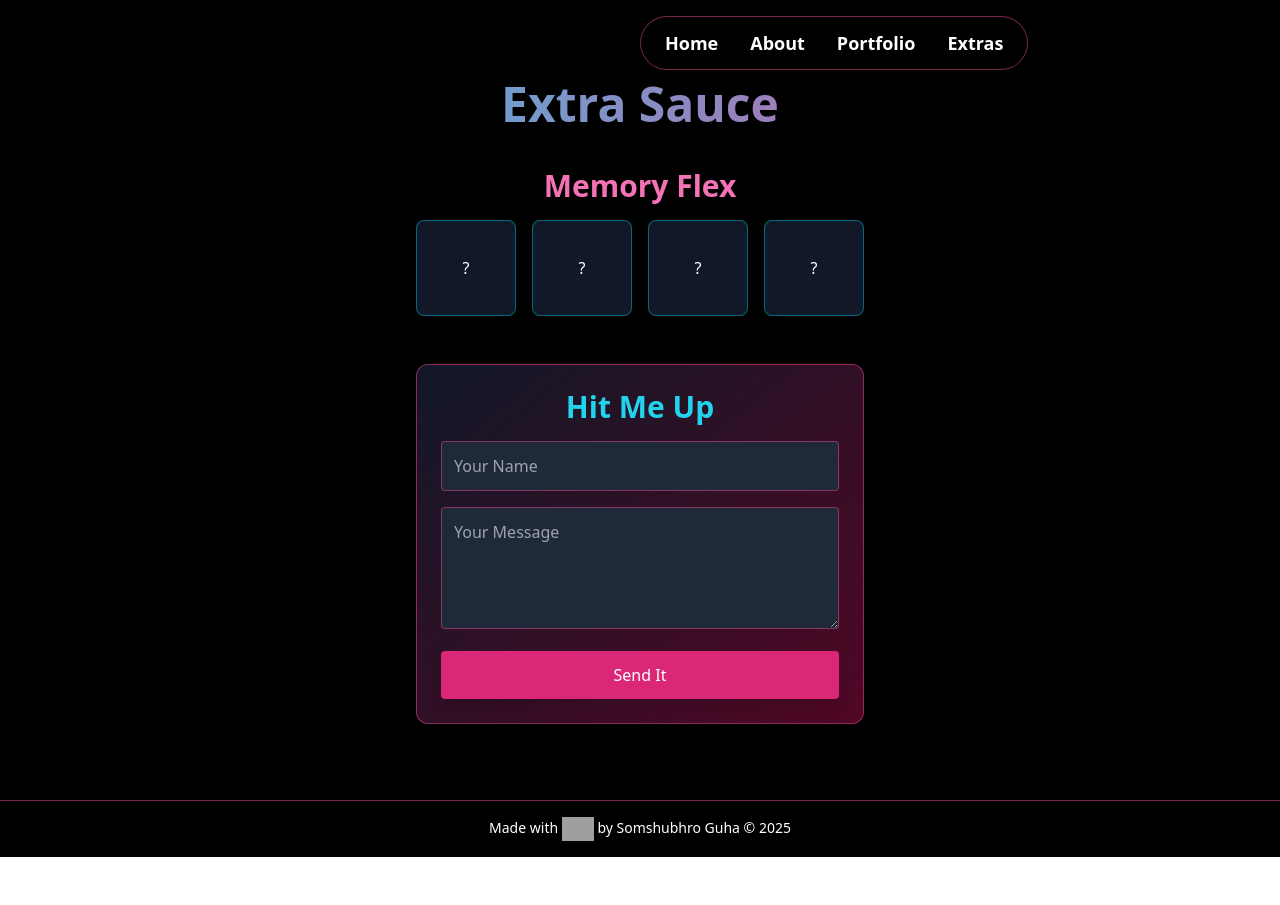
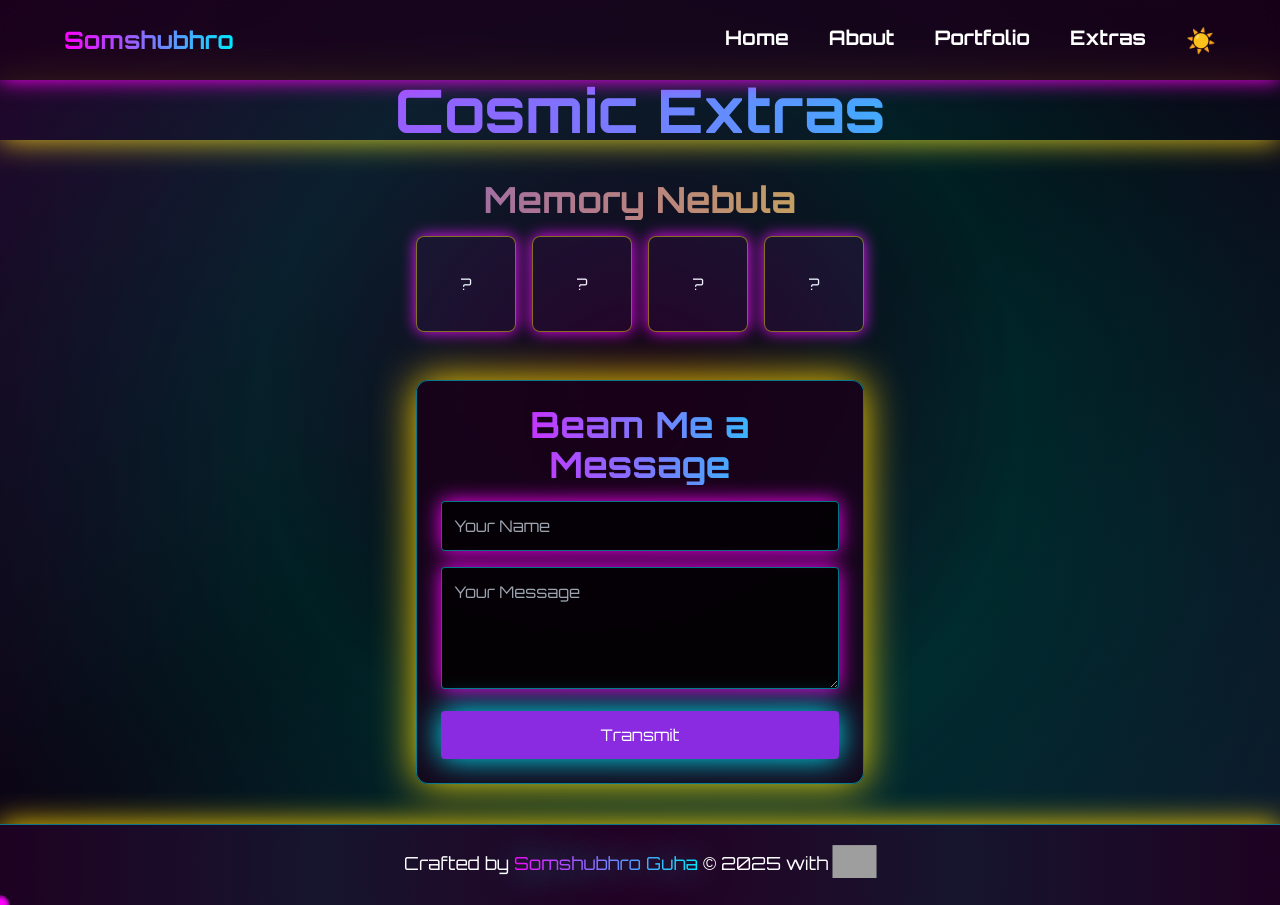
Before and after one commit to Somshubhro07/Portfolio, a React (Vite) app: page /extras in a window 1280 px wide. Before the commit the page ends 857 px from the top, so only its background shows below. Built offline with nearby package versions, Linux system fonts and the light colour scheme; grey boxes are pictures that could not be loaded.

Commit message:
Add custom cursor, light mode toggle, and enhance UI with new components and styles

```diff
--- a/package.json
+++ b/package.json
@@ -15,6 +15,8 @@
     "framer-motion": "^12.5.0",
     "react": "^19.0.0",
     "react-dom": "^19.0.0",
+    "react-lazyload": "^3.2.1",
+    "react-parallax": "^3.5.1",
     "react-router-dom": "^7.3.0",
     "react-slick": "^0.30.3",
     "react-tilt": "^1.0.2",
--- a/src/components/Footer.jsx
+++ b/src/components/Footer.jsx
@@ -5,16 +5,26 @@ const Footer = () => {
     <motion.footer
       initial={{ opacity: 0 }}
       animate={{ opacity: 1 }}
-      className="bg-black text-white py-4 text-center border-t border-pink-500/50"
+      className="bg-[#1a001a] text-white py-6 text-center border-t border-[#00eaff]/50 shadow-[0_0_30px_#ffd700] relative overflow-hidden"
     >
-      <p className="text-sm">
-        Made with{' '}
-        <img
-          src="https://skillicons.dev/icons?i=mongodb,express,react,nodejs"
-          alt="MERN Stack"
-          className="inline h-6"
-        />{' '}
-        by Somshubhro Guha © 2025
+      <div className="absolute inset-0 bg-[radial-gradient(circle,#ff00ff10,#00eaff20,#8a2be210)] animate-pulse" />
+      <p className="text-sm md:text-lg relative z-10">
+        Crafted by{' '}
+        <motion.span
+          className="inline-block bg-clip-text text-transparent bg-gradient-to-r from-[#ff00ff] to-[#00eaff]"
+          animate={{ textShadow: ['0 0 20px #ff00ff', '0 0 40px #00eaff'] }}
+          transition={{ duration: 2, repeat: Infinity }}
+        >
+          Somshubhro Guha
+        </motion.span>{' '}
+        © 2025 with{' '}
+        <motion.span
+          animate={{ y: [0, -10, 0], scale: [1, 1.1, 1] }}
+          transition={{ duration: 2, repeat: Infinity }}
+          className="inline-block"
+        >
+          <img src="https://skillicons.dev/icons?i=mongodb,express,react,nodejs" alt="MERN" className="inline h-6 md:h-8" loading="lazy" />
+        </motion.span>
       </p>
     </motion.footer>
   );
--- a/src/components/Navbar.jsx
+++ b/src/components/Navbar.jsx
@@ -1,27 +1,62 @@
+import { useState } from 'react';
 import { NavLink } from 'react-router-dom';
 import { motion } from 'framer-motion';
 
 const Navbar = () => {
+  const [isOpen, setIsOpen] = useState(false);
+  const [darkMode, setDarkMode] = useState(true);
+
+  const toggleDarkMode = () => {
+    setDarkMode(!darkMode);
+    document.documentElement.classList.toggle('light-mode');
+  };
+
   return (
     <motion.nav
       initial={{ y: -100 }}
       animate={{ y: 0 }}
-      className="fixed top-4 left-1/2 transform -translate-x-1/2 bg-black/80 backdrop-blur-md text-white px-6 py-3 rounded-full z-10 shadow-lg border border-pink-500/50"
+      className="fixed top-0 w-full bg-[#1a001a]/80 backdrop-blur-md text-white p-4 z-50 shadow-[0_0_20px_#ff00ff]"
     >
-      <ul className="flex space-x-8">
-        <li>
-          <NavLink to="/" className="text-lg hover:text-pink-400 transition font-semibold">Home</NavLink>
-        </li>
-        <li>
-          <NavLink to="/about" className="text-lg hover:text-pink-400 transition font-semibold">About</NavLink>
-        </li>
-        <li>
-          <NavLink to="/portfolio" className="text-lg hover:text-pink-400 transition font-semibold">Portfolio</NavLink>
-        </li>
-        <li>
-          <NavLink to="/extras" className="text-lg hover:text-pink-400 transition font-semibold">Extras</NavLink>
-        </li>
-      </ul>
+      <div className="max-w-6xl mx-auto flex justify-between items-center">
+        <motion.div
+          whileHover={{ scale: 1.2, boxShadow: '0 0 40px #ffd700' }}
+          className="text-2xl font-bold bg-clip-text text-transparent bg-gradient-to-r from-[#ff00ff] to-[#00eaff]"
+        >
+          Somshubhro
+        </motion.div>
+        <button className="md:hidden" onClick={() => setIsOpen(!isOpen)}>
+          <svg className="w-8 h-8" fill="none" stroke="currentColor" viewBox="0 0 24 24">
+            <path strokeLinecap="round" strokeLinejoin="round" strokeWidth="2" d={isOpen ? 'M6 18L18 6M6 6l12 12' : 'M4 6h16M4 12h16M4 18h16'} />
+          </svg>
+        </button>
+        <ul className={`md:flex md:space-x-10 ${isOpen ? 'block' : 'hidden'} absolute md:static top-16 left-0 w-full md:w-auto bg-[#1a001a]/90 md:bg-transparent p-6 md:p-0`}>
+          {['/', '/about', '/portfolio', '/extras'].map((path, i) => (
+            <li key={i}>
+              <NavLink
+                to={path}
+                className="block py-2 text-xl font-semibold hover:text-[#ffd700] transition relative group"
+                onClick={() => setIsOpen(false)}
+              >
+                {path === '/' ? 'Home' : path.slice(1).charAt(0).toUpperCase() + path.slice(2)}
+                <motion.span
+                  className="absolute left-0 bottom-0 w-0 h-1 bg-[#00eaff] group-hover:w-full transition-all duration-300"
+                  initial={{ width: 0 }}
+                  whileHover={{ width: '100%', background: '#ff00ff' }}
+                />
+              </NavLink>
+            </li>
+          ))}
+          <li>
+            <motion.button
+              whileHover={{ scale: 1.3, boxShadow: '0 0 30px #00eaff' }}
+              onClick={toggleDarkMode}
+              className="py-2 text-2xl"
+            >
+              {darkMode ? '☀️' : '🌙'}
+            </motion.button>
+          </li>
+        </ul>
+      </div>
     </motion.nav>
   );
 };
--- a/src/index.css
+++ b/src/index.css
@@ -1,3 +1,29 @@
+@import url('https://fonts.googleapis.com/css2?family=Orbitron:wght@400;700&display=swap');
 @tailwind base;
 @tailwind components;
 @tailwind utilities;
+
+
+.light-mode {
+  --bg-color: #f5f5f5;
+  --text-color: #111;
+}
+body {
+  background: var(--bg-color, #000);
+  color: var(--text-color, #fff);
+  font-family: 'Orbitron', sans-serif;
+}
+.custom-cursor {
+  position: fixed;
+  width: 20px;
+  height: 20px;
+  background: radial-gradient(circle, #ff00ff 20%, transparent 80%);
+  border-radius: 50%;
+  transform: translate(-50%, -50%);
+  pointer-events: none;
+  z-index: 9999;
+  transition: transform 0.1s ease;
+}
+button:hover ~ .custom-cursor, a:hover ~ .custom-cursor {
+  transform: translate(-50%, -50%) scale(1.5);
+}
--- a/src/pages/About.jsx
+++ b/src/pages/About.jsx
@@ -1,52 +1,57 @@
 import { motion } from 'framer-motion';
-import { Tilt } from 'react-tilt'; // Fixed import
+import { Tilt } from 'react-tilt';
 
 const About = () => {
   const skills = ['JavaScript', 'React', 'Tailwind CSS', 'Algorithms', 'Git'];
 
   return (
-    <section className="min-h-screen pt-20 pb-10 bg-black text-white flex items-center justify-center">
-      <Tilt className="Tilt" options={{ max: 25, scale: 1.05 }}>
+    <section className="min-h-screen pt-20 pb-10 bg-gradient-to-br from-[#1a001a] via-[#000000] to-[#001a1a] text-white flex items-center justify-center relative overflow-hidden">
+      <div className="absolute inset-0 bg-[radial-gradient(circle,#ff00ff10,#00eaff20,#8a2be220)] animate-pulse" />
+      <Tilt options={{ max: 25, scale: 1.05 }}>
         <motion.div
           initial={{ opacity: 0, y: 50 }}
           animate={{ opacity: 1, y: 0 }}
-          transition={{ duration: 1 }}
-          className="bg-gradient-to-br from-gray-900 to-pink-950 p-8 rounded-xl shadow-2xl max-w-lg border border-pink-500/50"
+          transition={{ duration: 1.5 }}
+          className="bg-[#1a001a]/80 backdrop-blur-md p-6 md:p-8 rounded-xl shadow-[0_0_40px_#ffd700] max-w-md border border-[#00eaff]/50"
         >
-          <h2 className="text-4xl font-extrabold text-center mb-6 bg-clip-text text-transparent bg-gradient-to-r from-cyan-400 to-pink-500">
-            The Code King
+          <h2 className="text-3xl md:text-5xl font-extrabold text-center mb-6 bg-clip-text text-transparent bg-gradient-to-r from-[#ff00ff] to-[#00eaff]">
+            The Code Overlord
           </h2>
-          <p className="text-lg mb-6">
-            I’m Somshubhro Guha, a BCA student at The Heritage Academy. I code hard, solve problems on LeetCode, and flex projects on GitHub. Hit me up!
+          <p className="text-base md:text-xl mb-6 text-gray-300">
+            I’m Somshubhro Guha, a BCA student at The Heritage Academy. I code like a beast, shred LeetCode, and build galactic empires. Contact me!
           </p>
           <div className="flex flex-wrap justify-center gap-3 mb-6">
             {skills.map((skill, index) => (
               <motion.span
                 key={skill}
-                initial={{ opacity: 0 }}
-                animate={{ opacity: 1 }}
-                transition={{ delay: index * 0.1 }}
-                className="px-4 py-2 bg-pink-900 rounded-full text-sm hover:bg-pink-700 transition"
+                initial={{ opacity: 0, y: 20 }}
+                animate={{ opacity: 1, y: 0 }}
+                transition={{ delay: index * 0.2 }}
+                className="px-3 py-1 md:px-4 md:py-2 bg-[#8a2be2]/70 rounded-full text-sm hover:bg-[#ffd700]/70 transition shadow-[0_0_15px_#ff00ff]"
               >
                 {skill}
               </motion.span>
             ))}
           </div>
-          <div className="flex justify-center gap-6 mb-4">
-            <a href="https://github.com/Somshubhro07" target="_blank">
-              <img src="https://simpleicons.org/icons/github.svg" alt="GitHub" className="w-8 h-8 hover:brightness-150 transition" />
-            </a>
-            <a href="https://www.linkedin.com/in/somshubhro-guha-46b892272" target="_blank">
-              <img src="https://simpleicons.org/icons/linkedin.svg" alt="LinkedIn" className="w-8 h-8 hover:brightness-150 transition" />
-            </a>
-            <a href="https://leetcode.com/u/Somshubhro_7" target="_blank">
-              <img src="https://simpleicons.org/icons/leetcode.svg" alt="LeetCode" className="w-8 h-8 hover:brightness-150 transition" />
-            </a>
-            <a href="mailto:guha.somshubhro07@gmail.com">
-              <img src="https://simpleicons.org/icons/gmail.svg" alt="Gmail" className="w-8 h-8 hover:brightness-150 transition" />
-            </a>
+          <div className="flex justify-center gap-4 md:gap-6 relative">
+            {[
+              { url: 'https://github.com/Somshubhro07', icon: 'https://simpleicons.org/icons/github.svg' },
+              { url: 'https://www.linkedin.com/in/somshubhro-guha-46b892272', icon: 'https://simpleicons.org/icons/linkedin.svg' },
+              { url: 'https://leetcode.com/u/Somshubhro_7', icon: 'https://simpleicons.org/icons/leetcode.svg' },
+              { url: 'mailto:guha.somshubhro07@gmail.com', icon: 'https://simpleicons.org/icons/gmail.svg' },
+            ].map((link, i) => (
+              <motion.a
+                key={i}
+                href={link.url}
+                target="_blank"
+                whileHover={{ scale: 1.3, boxShadow: '0 0 20px #00eaff' }}
+                className="p-2 rounded-full bg-[#1a001a]/80"
+              >
+                <img src={link.icon} alt="" className="w-6 h-6 md:w-8 md:h-8" loading="lazy" />
+              </motion.a>
+            ))}
           </div>
-          <p className="text-sm text-center text-gray-400">guha.somshubhro07@gmail.com</p>
+          <p className="text-sm text-center text-gray-400 mt-4">guha.somshubhro07@gmail.com</p>
         </motion.div>
       </Tilt>
     </section>
--- a/src/pages/Extras.jsx
+++ b/src/pages/Extras.jsx
@@ -18,7 +18,6 @@ const Extras = () => {
       );
       setCards(newCards);
       setFlipped([...flipped, id]);
-
       if (flipped.length === 1) {
         const [firstId] = flipped;
         const firstCard = cards.find(c => c.id === firstId);
@@ -37,59 +36,70 @@ const Extras = () => {
 
   const handleSubmit = (e) => {
     e.preventDefault();
-    alert('Yo, feedback dropped—respect!');
+    alert('Cosmic message sent!');
     setFormData({ name: '', message: '' });
   };
 
   return (
-    <section className="min-h-screen pt-20 pb-10 bg-black text-white">
+    <section className="min-h-screen pt-20 pb-10 bg-gradient-to-br from-[#1a001a] via-[#000000] to-[#001a1a] text-white relative overflow-hidden">
+      <div className="absolute inset-0 bg-[radial-gradient(circle,#ff00ff20,#00eaff30,#8a2be220)] animate-pulse" />
       <motion.h2
         initial={{ opacity: 0 }}
         animate={{ opacity: 1 }}
-        className="text-5xl font-extrabold text-center mb-10 bg-clip-text text-transparent bg-gradient-to-r from-cyan-400 to-pink-500"
+        className="text-4xl md:text-6xl font-extrabold text-center mb-10 bg-clip-text text-transparent bg-gradient-to-r from-[#ff00ff] to-[#00eaff] shadow-[0_0_30px_#ffd700]"
       >
-        Extra Sauce
+        Cosmic Extras
       </motion.h2>
-      <div className="max-w-5xl mx-auto">
+      <div className="max-w-5xl mx-auto px-4">
         <div className="mb-12">
-          <h3 className="text-3xl font-bold text-center mb-4 text-pink-400">Memory Flex</h3>
-          <div className="grid grid-cols-4 gap-4 max-w-md mx-auto">
+          <h3 className="text-2xl md:text-4xl font-bold text-center mb-4 bg-clip-text text-transparent bg-gradient-to-r from-[#8a2be2] to-[#ffd700]">Memory Nebula</h3>
+          <div className="grid grid-cols-2 md:grid-cols-4 gap-4 max-w-md mx-auto">
             {cards.map(card => (
               <motion.div
                 key={card.id}
-                whileHover={{ scale: 1.1, boxShadow: '0 0 15px #ff00ff' }}
+                whileHover={{ scale: 1.1, boxShadow: '0 0 30px #ff00ff' }}
                 onClick={() => handleCardClick(card.id)}
-                className={`h-24 flex items-center justify-center bg-gray-900 rounded-lg cursor-pointer border ${card.flipped ? 'bg-pink-600 border-pink-500' : 'border-cyan-500/50'}`}
+                className={`h-20 md:h-24 flex items-center justify-center bg-[#1a001a]/80 rounded-lg cursor-pointer border ${card.flipped ? 'bg-[#8a2be2] border-[#00eaff]' : 'border-[#ffd700]/50'} shadow-[0_0_15px_#ff00ff]`}
               >
                 {card.flipped ? card.value : '?'}
               </motion.div>
             ))}
           </div>
         </div>
-        <div className="max-w-md mx-auto bg-gradient-to-br from-gray-900 to-pink-950 p-6 rounded-xl border border-pink-500/50">
-          <h3 className="text-3xl font-bold text-center mb-4 text-cyan-400">Hit Me Up</h3>
+        <motion.div
+          initial={{ opacity: 0 }}
+          animate={{ opacity: 1 }}
+          className="max-w-md mx-auto bg-[#1a001a]/80 backdrop-blur-md p-6 rounded-xl border border-[#00eaff]/50 shadow-[0_0_40px_#ffd700]"
+        >
+          <h3 className="text-2xl md:text-4xl font-bold text-center mb-4 bg-clip-text text-transparent bg-gradient-to-r from-[#ff00ff] to-[#00eaff]">Beam Me a Message</h3>
           <form onSubmit={handleSubmit} className="space-y-4">
-            <input
+            <motion.input
               type="text"
               placeholder="Your Name"
               value={formData.name}
               onChange={(e) => setFormData({ ...formData, name: e.target.value })}
-              className="w-full p-3 rounded bg-gray-800 text-white border border-pink-500/50 focus:outline-none focus:border-pink-500"
+              className="w-full p-3 rounded bg-[#000000]/80 text-white border border-[#00eaff]/50 focus:outline-none focus:border-[#ffd700] shadow-[0_0_20px_#ff00ff]"
               required
+              whileFocus={{ scale: 1.02 }}
             />
-            <textarea
+            <motion.textarea
               placeholder="Your Message"
               value={formData.message}
               onChange={(e) => setFormData({ ...formData, message: e.target.value })}
-              className="w-full p-3 rounded bg-gray-800 text-white border border-pink-500/50 focus:outline-none focus:border-pink-500"
+              className="w-full p-3 rounded bg-[#000000]/80 text-white border border-[#00eaff]/50 focus:outline-none focus:border-[#ffd700] shadow-[0_0_20px_#ff00ff]"
               rows="4"
               required
+              whileFocus={{ scale: 1.02 }}
             />
-            <button type="submit" className="w-full p-3 bg-pink-600 rounded hover:bg-pink-700 transition shadow-lg">
-              Send It
-            </button>
+            <motion.button
+              whileHover={{ scale: 1.05, boxShadow: '0 0 40px #ff00ff' }}
+              type="submit"
+              className="w-full p-3 bg-[#8a2be2] rounded hover:bg-[#ffd700] transition shadow-[0_0_30px_#00eaff]"
+            >
+              Transmit
+            </motion.button>
           </form>
-        </div>
+        </motion.div>
       </div>
     </section>
   );
```
Also changed, not shown: src/App.jsx (+14 -0 lines), src/pages/Home.jsx (+40 -36 lines), src/pages/Portfolio.jsx (+25 -18 lines), 1 other file (tests, documents, lock files or other folders).
